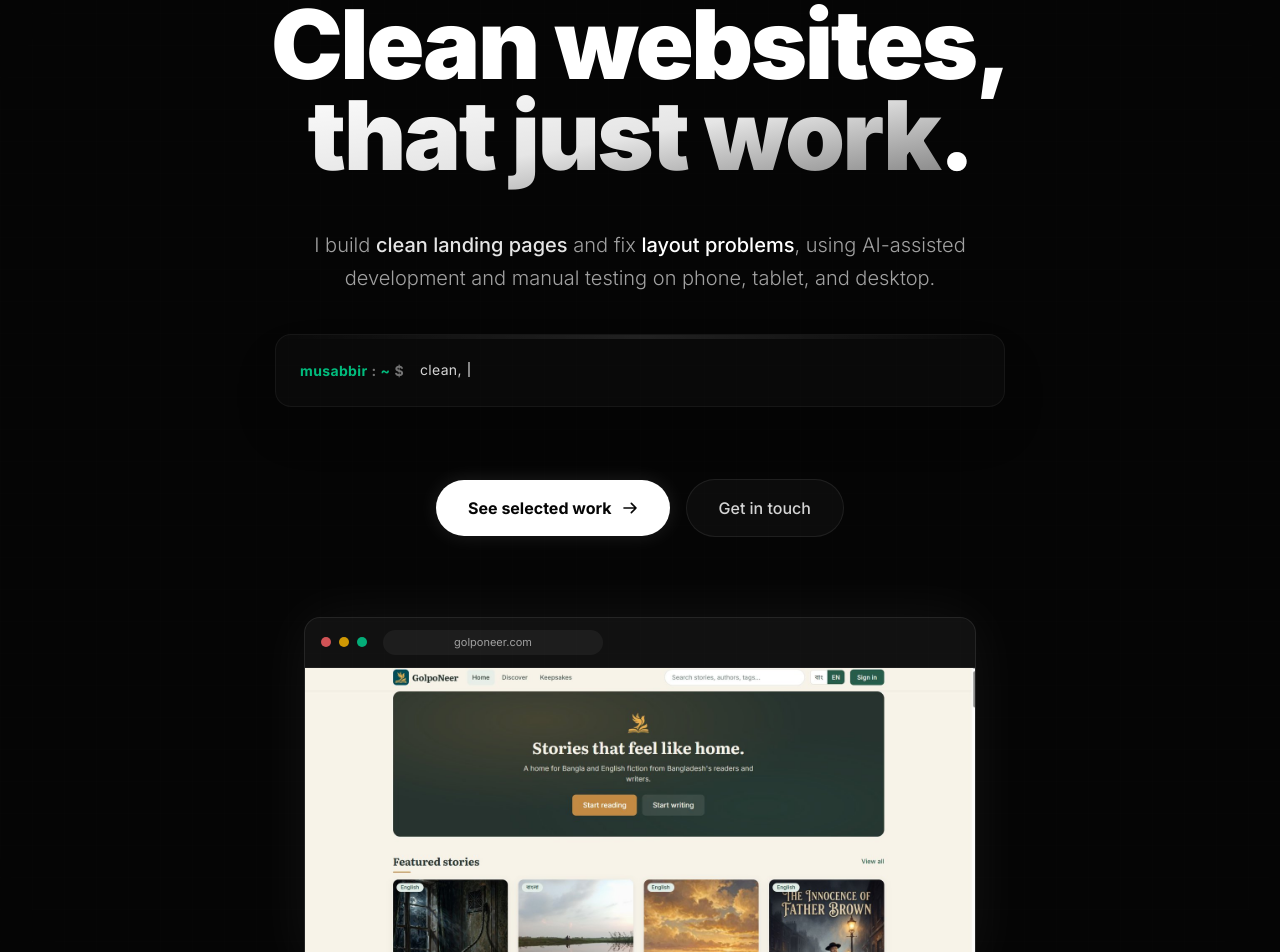
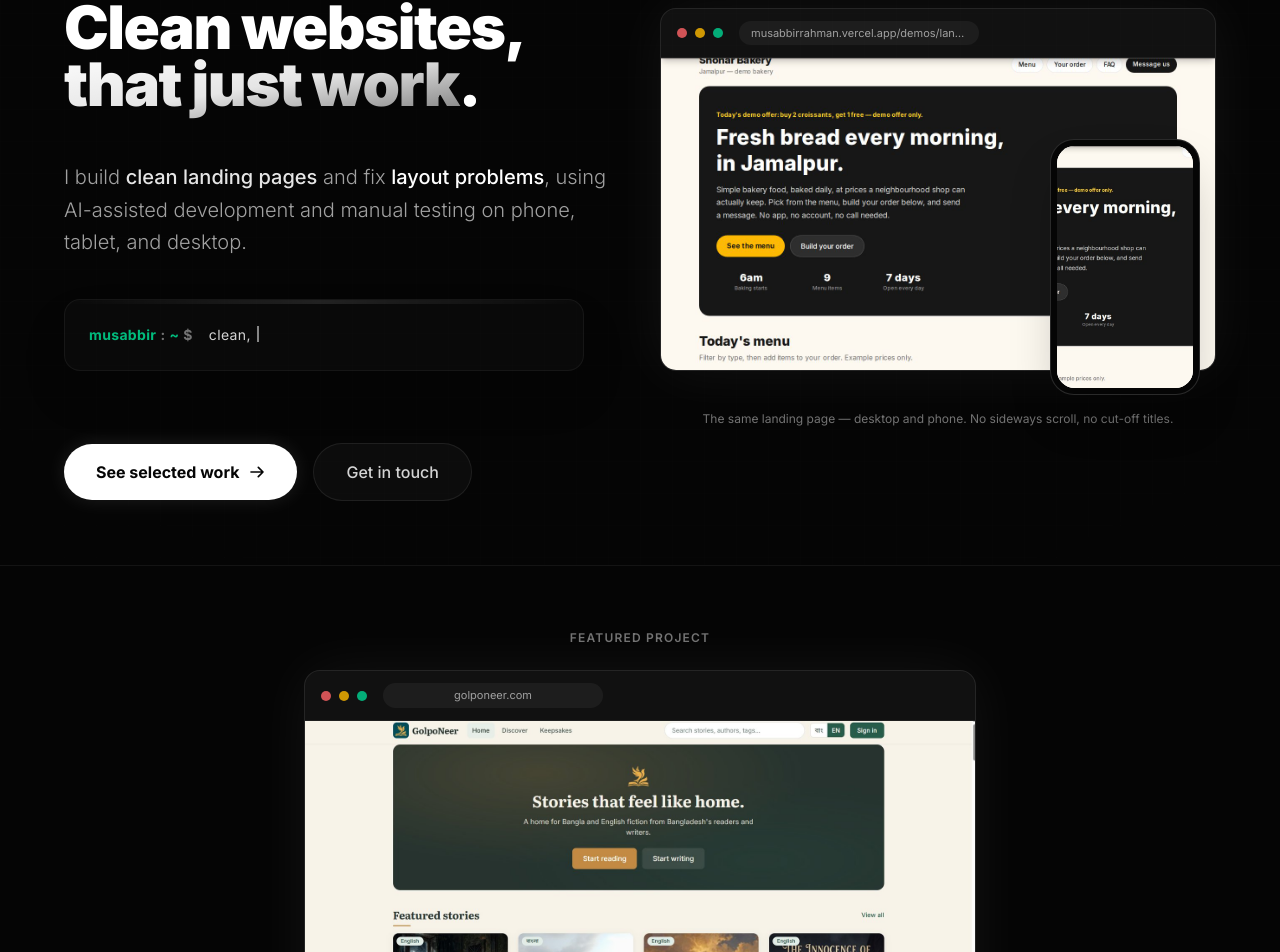
Before and after one commit to musabbirrahman/my-portfolio-dev, a Next.js app: page / in a window 1280 px wide. Shown: the part 179-1131 px from the top of the page. Built offline with nearby package versions, Linux system fonts and the light colour scheme; no server answers; the database is empty.

Commit message:
hero split

```diff
--- a/src/app/page.js
+++ b/src/app/page.js
@@ -1,5 +1,6 @@
 import Navbar from "../components/Navbar";
 import Hero from "../components/Hero";
+import GolpoNeerBanner from "../components/GolpoNeerBanner";
 import SkillsMarquee from "../components/SkillsMarquee";
 import Education from "../components/Education"; // <-- Add this import
 import Projects from "../components/Projects";
@@ -14,6 +15,7 @@ export default function Home() {
     <main>
       <Navbar />
       <Hero />
+      <GolpoNeerBanner />
       <SkillsMarquee />
       <Education /> {/* <-- The Education section goes here! */}
       <Projects />
--- /dev/null
+++ b/src/components/GolpoNeerBanner.jsx
@@ -0,0 +1,42 @@
+"use client";
+
+import Image from "next/image";
+
+// GolpoNeer, on its own below the hero — not inside it. The hero is about
+// the craft; this is the flagship project, shown once, as a featured band.
+export default function GolpoNeerBanner() {
+  return (
+    <section className="bg-[#050505] px-4 sm:px-6 py-16 border-t border-white/[0.06]">
+      <div className="max-w-2xl mx-auto text-center">
+        <p className="text-xs font-semibold uppercase tracking-widest text-neutral-500">
+          Featured project
+        </p>
+        <a
+          href="https://golponeer.com"
+          target="_blank"
+          rel="noreferrer"
+          className="block mt-6 rounded-2xl border border-white/10 bg-white/[0.03] overflow-hidden shadow-[0_0_60px_rgba(255,255,255,0.06)] hover:border-white/20 transition-colors"
+        >
+          <span className="flex items-center gap-2 px-4 py-3 border-b border-white/[0.06] bg-white/[0.02]">
+            <span className="h-2.5 w-2.5 rounded-full bg-red-400/80" />
+            <span className="h-2.5 w-2.5 rounded-full bg-amber-400/80" />
+            <span className="h-2.5 w-2.5 rounded-full bg-emerald-400/80" />
+            <span className="ml-2 flex-1 max-w-[220px] mx-auto rounded-full bg-white/[0.05] px-3 py-1 text-[11px] text-neutral-400 text-center truncate">
+              golponeer.com
+            </span>
+          </span>
+          <Image
+            src="/golponeer-desktop.jpg"
+            alt="GolpoNeer homepage"
+            width={1600}
+            height={716}
+            className="w-full h-auto block"
+          />
+        </a>
+        <p className="mt-3 text-xs text-neutral-500">
+          GolpoNeer — the story platform I built and run. Click to visit it live.
+        </p>
+      </div>
+    </section>
+  );
+}
--- a/src/components/Hero.jsx
+++ b/src/components/Hero.jsx
@@ -90,9 +90,7 @@ export default function Hero() {
 
   return (
 
-    <section id="hero" className="bg-[#050505] text-white flex flex-col justify-center items-center relative px-4 sm:px-6 overflow-hidden pt-28 pb-16">
-
-
+    <section id="hero" className="bg-[#050505] text-white relative px-4 sm:px-6 overflow-hidden pt-28 pb-16">
 
       {/* Background Grid Pattern (Subtle) */}
 
@@ -101,7 +99,7 @@ bg-[linear-gradient(rgba(255,255,255,0.02)_1px,transparent_1px),linear-gradient(
 [mask-image:radial-gradient(ellipse_at_center,black_70%,transparent_110%)] opacity-30"></div>
 
 
-      {/* Main Content Container */}
+      {/* Split layout: text left, device frames right (stacked on phone) */}
 
       <motion.div
         initial="hidden"
@@ -111,24 +109,24 @@ bg-[linear-gradient(rgba(255,255,255,0.02)_1px,transparent_1px),linear-gradient(
           hidden: {},
           show: { transition: { staggerChildren: 0.15 } },
         }}
-        className="max-w-6xl w-full text-center space-y-8 relative z-10"
+        className="max-w-6xl w-full mx-auto relative z-10 grid lg:grid-cols-2 gap-12 lg:gap-10 items-center"
       >
 
-        {/* FIXED: Status Indicator with Micro-Avatar (Visible on all breakpoints) */}
-        <motion.div variants={FADE_UP_ANIMATION_VARIANTS} className="flex flex-wrap justify-center items-center gap-2 sm:gap-3 px-4 py-2 rounded-full border
-border-white/[0.08] bg-white/[0.03] text-xs sm:text-sm text-neutral-300 shadow-inner max-w-fit mx-auto mb-4">
+        {/* Left: text, left-aligned on desktop */}
+        <div className="text-center lg:text-left space-y-8">
+
+          {/* Status Indicator with Micro-Avatar */}
+          <motion.div variants={FADE_UP_ANIMATION_VARIANTS} className="flex flex-wrap justify-center lg:justify-start items-center gap-2 sm:gap-3 px-4 py-2 rounded-full border
+border-white/[0.08] bg-white/[0.03] text-xs sm:text-sm text-neutral-300 shadow-inner max-w-fit mx-auto lg:mx-0 mb-4">
             <div className="relative flex items-center justify-center shrink-0">
-            {/* Pulse Ring */}
               <span className="absolute inset-0 rounded-full bg-emerald-500/20 animate-pulse"></span>
-            {/* Micro-Avatar */}
               <Image
                 src="/profile.png"
                 alt="Musabbir Rahman"
-              width={32} // Required: 8 units * 4px = 32px
-              height={32} // Required: 8 units * 4px = 32px
+                width={32}
+                height={32}
                 className="w-6 h-6 sm:w-8 sm:h-8 rounded-full object-cover border border-white/20 z-10"
               />
-            {/* Online Status Dot */}
               <span className="absolute -bottom-0.5 -right-0.5 flex h-2.5 w-2.5 sm:h-3 sm:w-3 z-20">
                 <span className="animate-ping absolute inline-flex h-full w-full rounded-full bg-emerald-400 opacity-75"></span>
                 <span className="relative inline-flex rounded-full h-2.5 w-2.5 sm:h-3 sm:w-3 bg-emerald-500 border-2 border-[#050505]
@@ -141,39 +139,37 @@ shadow-[0_0_10px_rgba(16,185,129,0.8)]"></span>
           </motion.div>
 
           {/* Main Title */}
-        <motion.h1 variants={FADE_UP_ANIMATION_VARIANTS} className="text-5xl sm:text-6xl md:text-7xl lg:text-8xl font-black leading-[0.95] tracking-tight pb-2
-max-w-5xl mx-auto">
+          <motion.h1 variants={FADE_UP_ANIMATION_VARIANTS} className="text-5xl sm:text-6xl font-black leading-[0.95] tracking-tight pb-2">
             Clean websites, <br />
             <span className="text-transparent bg-clip-text bg-gradient-to-br from-white via-white/90 to-neutral-500">
               that just work<span className="text-white">.</span>
             </span>
           </motion.h1>
 
-        {/* DYNAMIC TERMINAL PARAGRAPH */}
-        <motion.p variants={FADE_UP_ANIMATION_VARIANTS} className="text-base sm:text-lg md:text-xl font-light text-neutral-400 max-w-2xl mx-auto leading-relaxed
- pt-2">
+          {/* Subtext */}
+          <motion.p variants={FADE_UP_ANIMATION_VARIANTS} className="text-base sm:text-lg md:text-xl font-light text-neutral-400 max-w-2xl mx-auto lg:mx-0 leading-relaxed pt-2">
             I build <span className="font-medium text-neutral-200">clean landing pages</span> and fix <span
 className="font-medium text-white">layout problems</span>, using AI-assisted development and manual testing on phone, tablet, and desktop.
           </motion.p>
 
           {/* TERMINAL DISPLAY BLOCK (The Technical Flex) */}
           <motion.div variants={FADE_UP_ANIMATION_VARIANTS} className="pt-2">
-          <div className="p-5 md:p-6 rounded-2xl bg-white/[0.02] border border-white/[0.05] inline-block shadow-2xl relative">
+            <div className="p-5 md:p-6 rounded-2xl bg-white/[0.02] border border-white/[0.05] inline-block shadow-2xl relative w-full max-w-[520px] text-left">
               <div className="absolute top-0 left-0 w-full h-1 bg-gradient-to-r from-transparent via-white/10 to-transparent"></div>
               <div className="flex flex-col sm:flex-row items-center gap-2 sm:gap-4 font-mono text-xs md:text-sm tracking-wide text-center sm:text-left">
                 <div className="flex gap-1 text-emerald-500 font-bold shrink-0">
                   <span>musabbir</span><span className="text-neutral-500">:</span><span>~</span><span className="text-neutral-500">$</span>
                 </div>
-              <p className="text-neutral-300 leading-relaxed font-normal min-h-[1.5em] w-[260px] sm:w-[460px] md:w-[560px]">
+                <p className="text-neutral-300 leading-relaxed font-normal min-h-[1.5em] flex-1">
                   {displayedText}
-                <span className="inline-block w-[2px] h-[1.1em] bg-white ml-0.5 -mb-0.5 animate-pulse"></span> {/* Cursor */}
+                  <span className="inline-block w-[2px] h-[1.1em] bg-white ml-0.5 -mb-0.5 animate-pulse"></span>
                 </p>
               </div>
             </div>
           </motion.div>
 
           {/* Call to Actions */}
-        <motion.div variants={FADE_UP_ANIMATION_VARIANTS} className="flex flex-col sm:flex-row gap-4 pt-10 justify-center items-center">
+          <motion.div variants={FADE_UP_ANIMATION_VARIANTS} className="flex flex-col sm:flex-row gap-4 pt-10 justify-center lg:justify-start items-center">
             <a href="#projects" className="group flex items-center gap-2.5 px-8 py-4 rounded-full bg-white text-[#050505] font-bold text-md hover:scale-105
 transition-all duration-300 shadow-[0_0_20px_rgba(255,255,255,0.1)]">
               See selected work
@@ -186,43 +182,49 @@ hover:bg-white/[0.06] transition-colors">
             </a>
           </motion.div>
 
-        {/* Hero visual — GolpoNeer, live in a browser frame. The flagship
-            project, shown as it actually looks, so the hero ends on proof
-            instead of empty space. */}
-        <motion.div variants={FADE_UP_ANIMATION_VARIANTS} className="pt-12">
-          <a
-            href="https://golponeer.com"
-            target="_blank"
-            rel="noreferrer"
-            className="block max-w-2xl mx-auto rounded-2xl border border-white/10 bg-white/[0.03] overflow-hidden shadow-[0_0_60px_rgba(255,255,255,0.06)] hover:border-white/20 transition-colors"
-          >
-            <span className="flex items-center gap-2 px-4 py-3 border-b border-white/[0.06] bg-white/[0.02]">
+        </div>
+
+        {/* Right: the same landing page on desktop and on phone.
+            No GolpoNeer here — the hero is about the craft (responsive
+            work), and GolpoNeer gets its own spot below the hero. */}
+        <motion.div variants={FADE_UP_ANIMATION_VARIANTS} className="relative">
+          <div className="relative">
+            <div className="rounded-2xl border border-white/10 bg-white/[0.03] overflow-hidden shadow-[0_0_60px_rgba(255,255,255,0.06)]">
+              <div className="flex items-center gap-2 px-4 py-3 border-b border-white/[0.06] bg-white/[0.02]">
                 <span className="h-2.5 w-2.5 rounded-full bg-red-400/80" />
                 <span className="h-2.5 w-2.5 rounded-full bg-amber-400/80" />
                 <span className="h-2.5 w-2.5 rounded-full bg-emerald-400/80" />
-              <span className="ml-2 flex-1 max-w-[220px] mx-auto rounded-full bg-white/[0.05] px-3 py-1 text-[11px] text-neutral-400 text-center truncate">
-                golponeer.com
+                <span className="ml-2 flex-1 max-w-[240px] mx-auto rounded-full bg-white/[0.05] px-3 py-1 text-[11px] text-neutral-400 text-center truncate">
+                  musabbirrahman.vercel.app/demos/landing
                 </span>
-            </span>
+              </div>
               <Image
-              src="/golponeer-desktop.jpg"
-              alt="GolpoNeer homepage"
-              width={1600}
-              height={716}
+                src="/landing-demo.jpg"
+                alt="Landing page demo on desktop"
+                width={1280}
+                height={720}
                 className="w-full h-auto block"
               />
-          </a>
-          <p className="mt-3 text-xs text-neutral-500">
-            GolpoNeer — the story platform I built and run. Click to visit it live.
+            </div>
+            {/* Phone frame, overlapping the desktop frame */}
+            <div className="absolute -bottom-6 right-2 sm:right-4 w-[110px] sm:w-[140px] lg:w-[150px] rounded-[1.5rem] border border-white/15 bg-[#050505] p-1.5 shadow-2xl">
+              <div className="rounded-[1.1rem] overflow-hidden aspect-[9/16] bg-white">
+                <Image
+                  src="/landing-demo.jpg"
+                  alt="Landing page demo on phone"
+                  width={1280}
+                  height={720}
+                  className="w-full h-full object-cover object-top"
+                />
+              </div>
+            </div>
+          </div>
+          <p className="mt-10 text-xs text-neutral-500 text-center">
+            The same landing page — desktop and phone. No sideways scroll, no cut-off titles.
           </p>
         </motion.div>
 
       </motion.div>
-
-      {/* Scroll cue */}
-      <a href="#projects" aria-label="Scroll to selected work" className="relative z-10 mt-12 text-neutral-500 hover:text-neutral-300 transition-colors">
-        <svg xmlns="http://www.w3.org/2000/svg" className="h-5 w-5 animate-bounce" fill="none" viewBox="0 0 24 24" stroke="currentColor"><path strokeLinecap="round" strokeLinejoin="round" strokeWidth={2} d="M19 9l-7 7-7-7" /></svg>
-      </a>
     </section>
   );
 }
```
Lines whose indentation alone changed are shown as unchanged.
